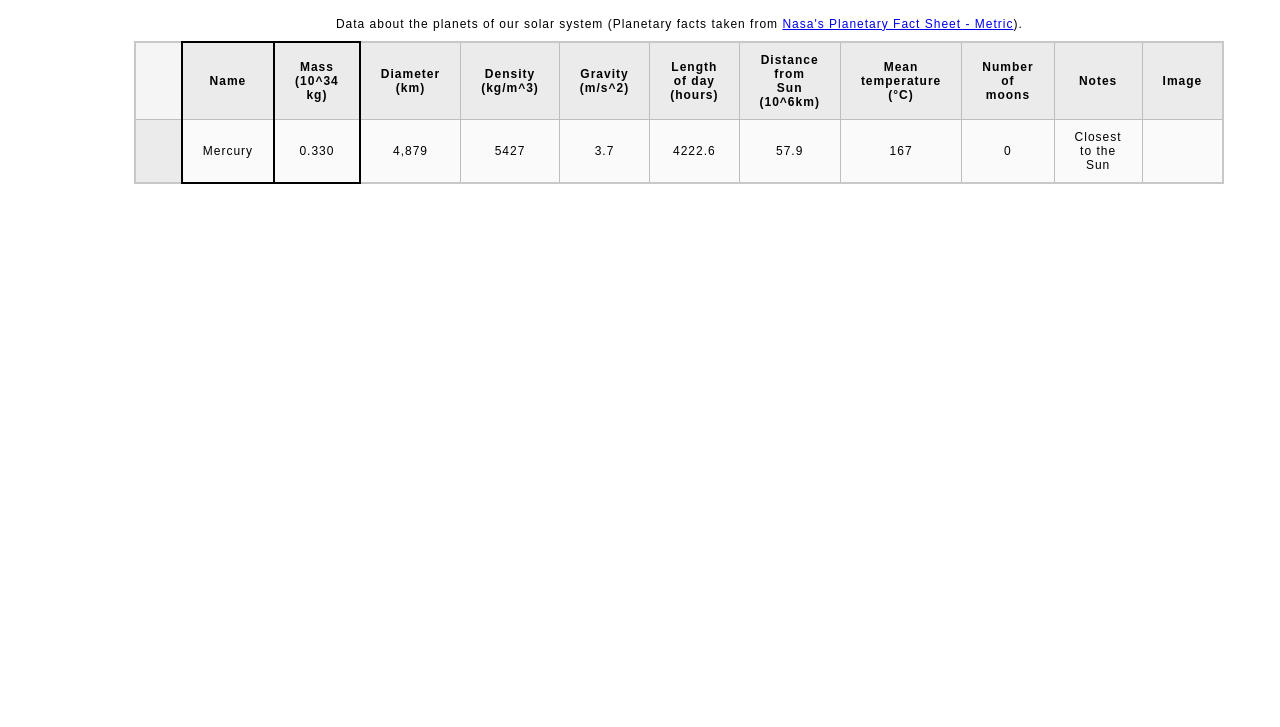
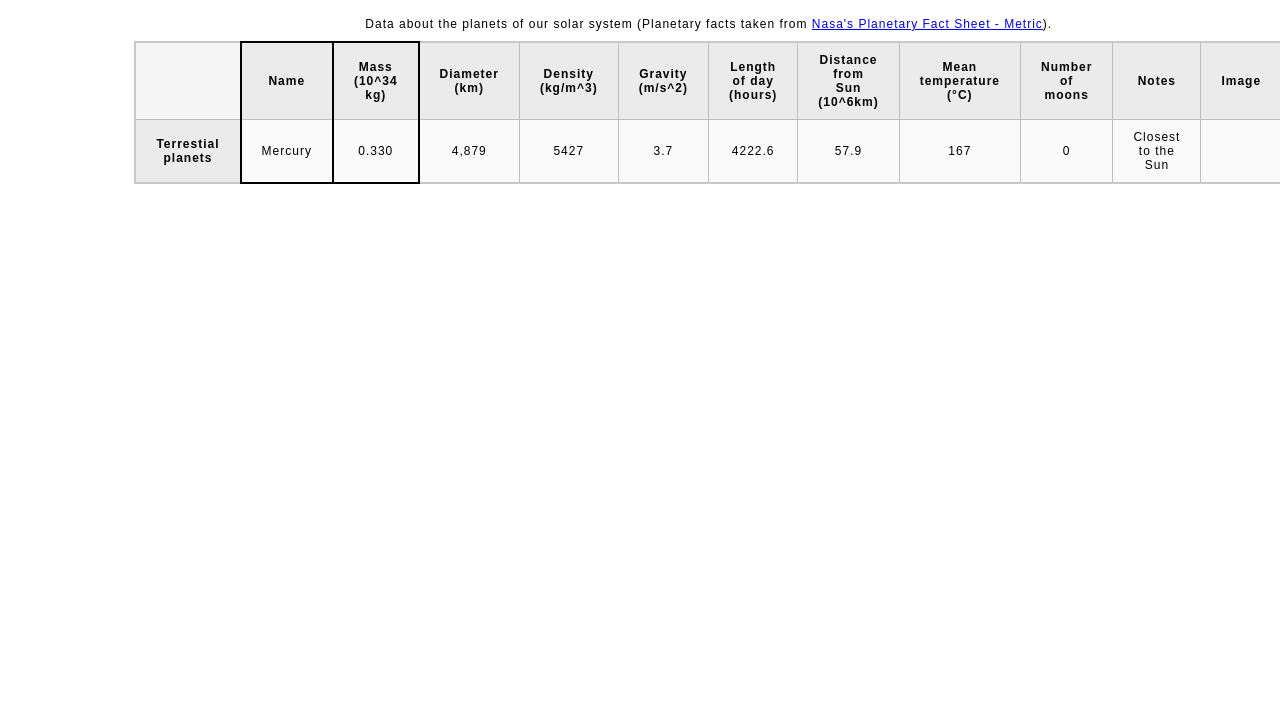
Before and after one commit to AthenaWisdom7/AthenaWisdom7.github.io, a plain HTML site: page planets-table/index.html in a window 1280 px wide. Shown: the part 73-800 px from the top of the page. Drawn offline with Linux system fonts and the light colour scheme.

Commit message:
Update index.html

```diff
--- a/planets-table/index.html
+++ b/planets-table/index.html
@@ -46,7 +46,7 @@
                         <th scope="col">Image</th>
                 </tr>
                 <tr>
-                        <th scope="row"> </th>
+                        <th scope="row">Terrestial planets</th>
                         <td>Mercury</td>
                         <td>0.330</td>
                         <td>4,879</td>
```
